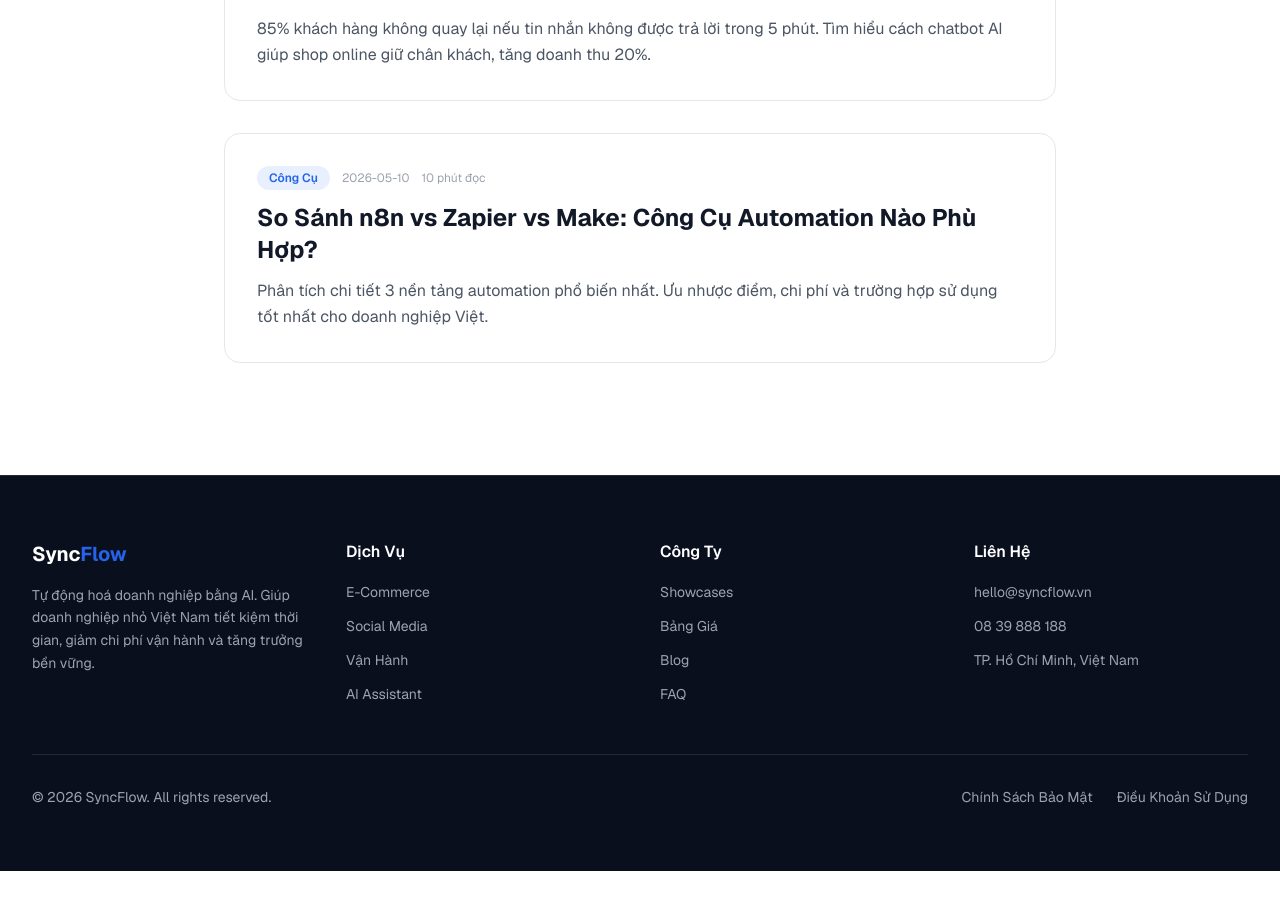
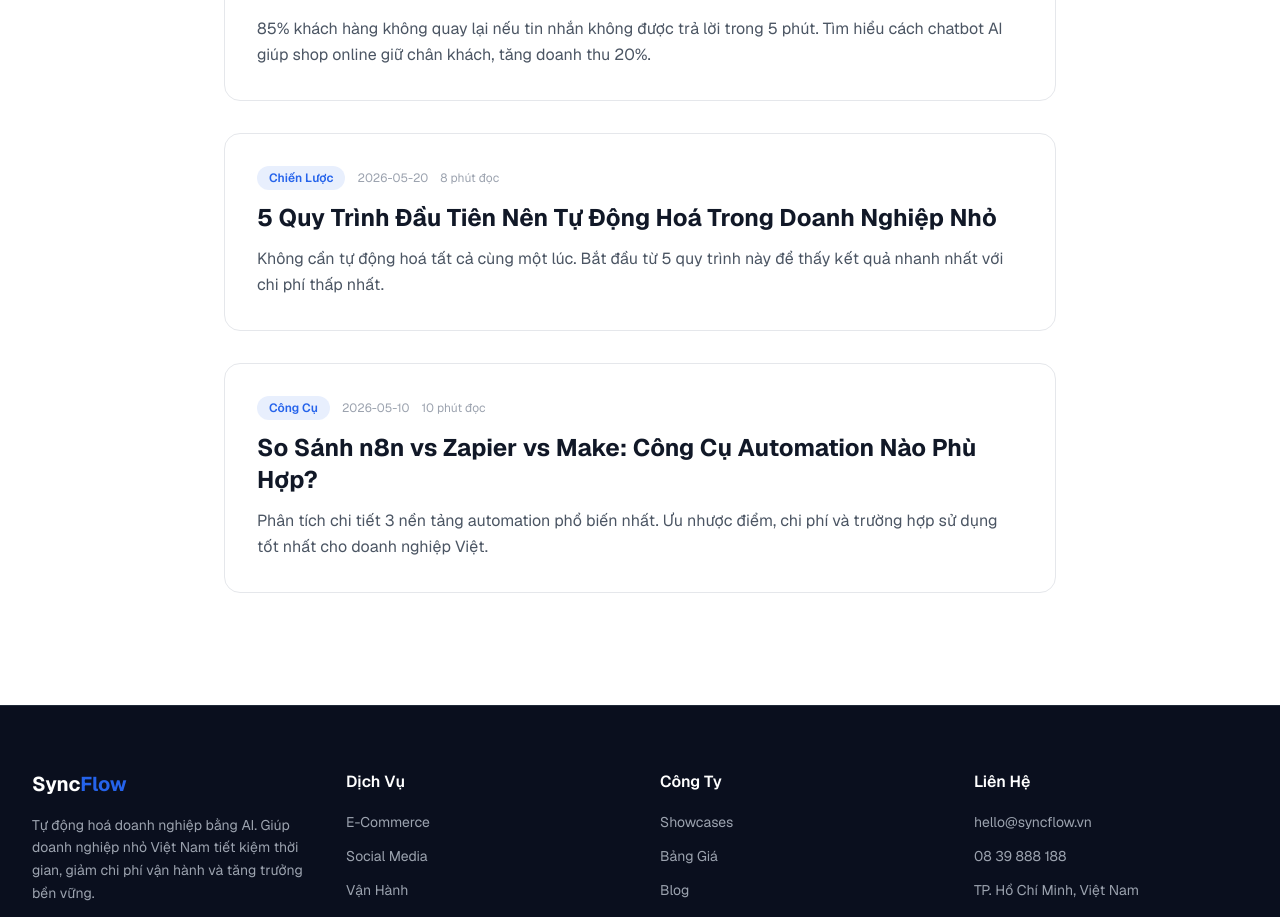
Before and after one commit to lilpeter975/syncflow-site, a Next.js app: page /blog in a window 1280 px wide. Shown: the part 940-1857 px from the top of the page. Before the commit the page ends 1811 px from the top, so only its background shows below. Built offline with nearby package versions, Linux system fonts and the light colour scheme.

Commit message:
Fix: restore missing blog post in listing

```diff
--- a/src/app/blog/page.tsx
+++ b/src/app/blog/page.tsx
@@ -26,6 +26,15 @@ const posts = [
     date: "2026-06-08",
     readTime: "8 phút đọc",
     category: "Chatbot AI",
+  },
+  {
+    slug: "ai-tu-dong-hoa-cho-doanh-nghiep-nho",
+    title: "5 Quy Trình Đầu Tiên Nên Tự Động Hoá Trong Doanh Nghiệp Nhỏ",
+    excerpt:
+      "Không cần tự động hoá tất cả cùng một lúc. Bắt đầu từ 5 quy trình này để thấy kết quả nhanh nhất với chi phí thấp nhất.",
+    date: "2026-05-20",
+    readTime: "8 phút đọc",
+    category: "Chiến Lược",
   },
   {
     slug: "ai-tu-dong-hoa-cho-doanh-nghiep-nho",
```
